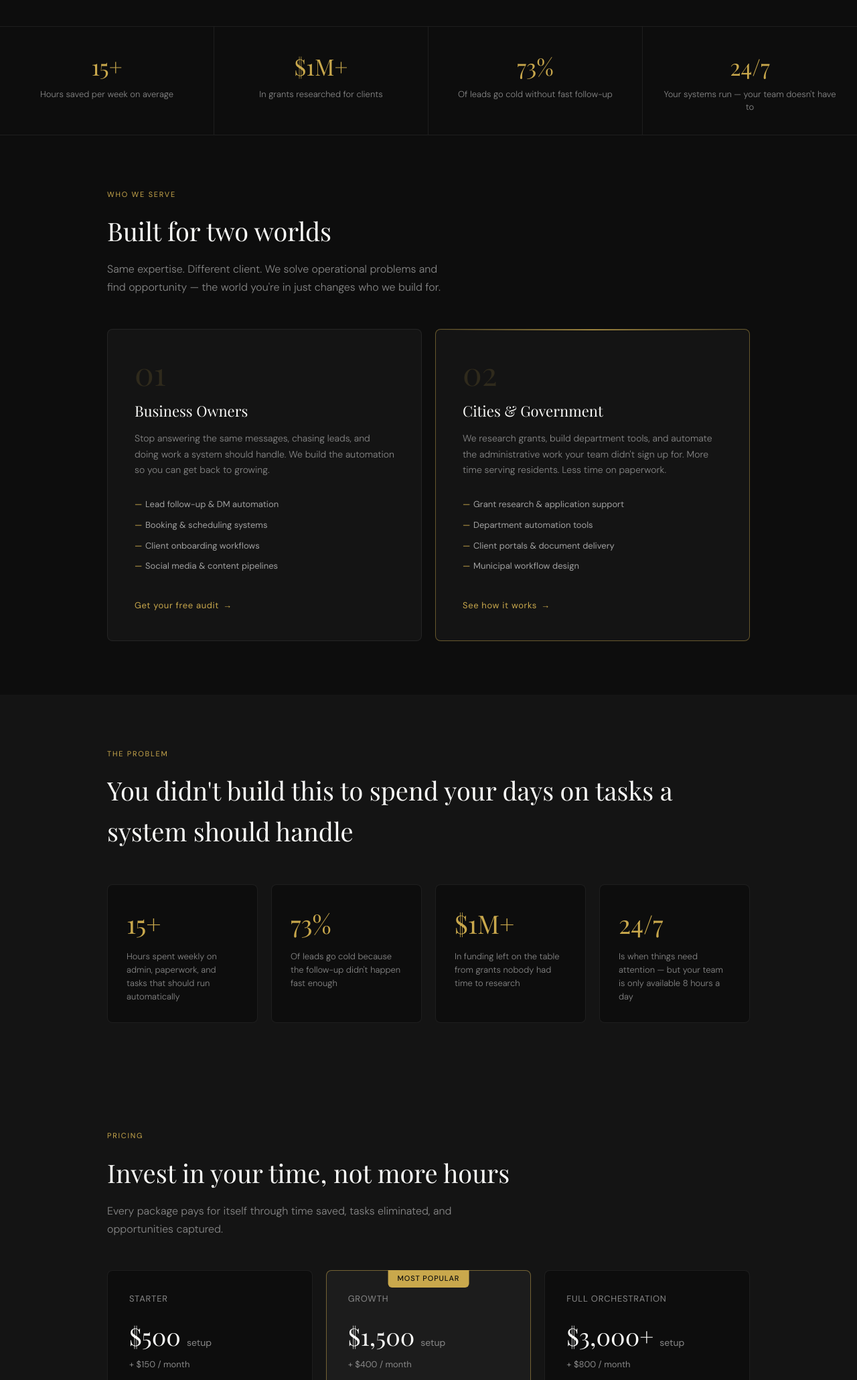
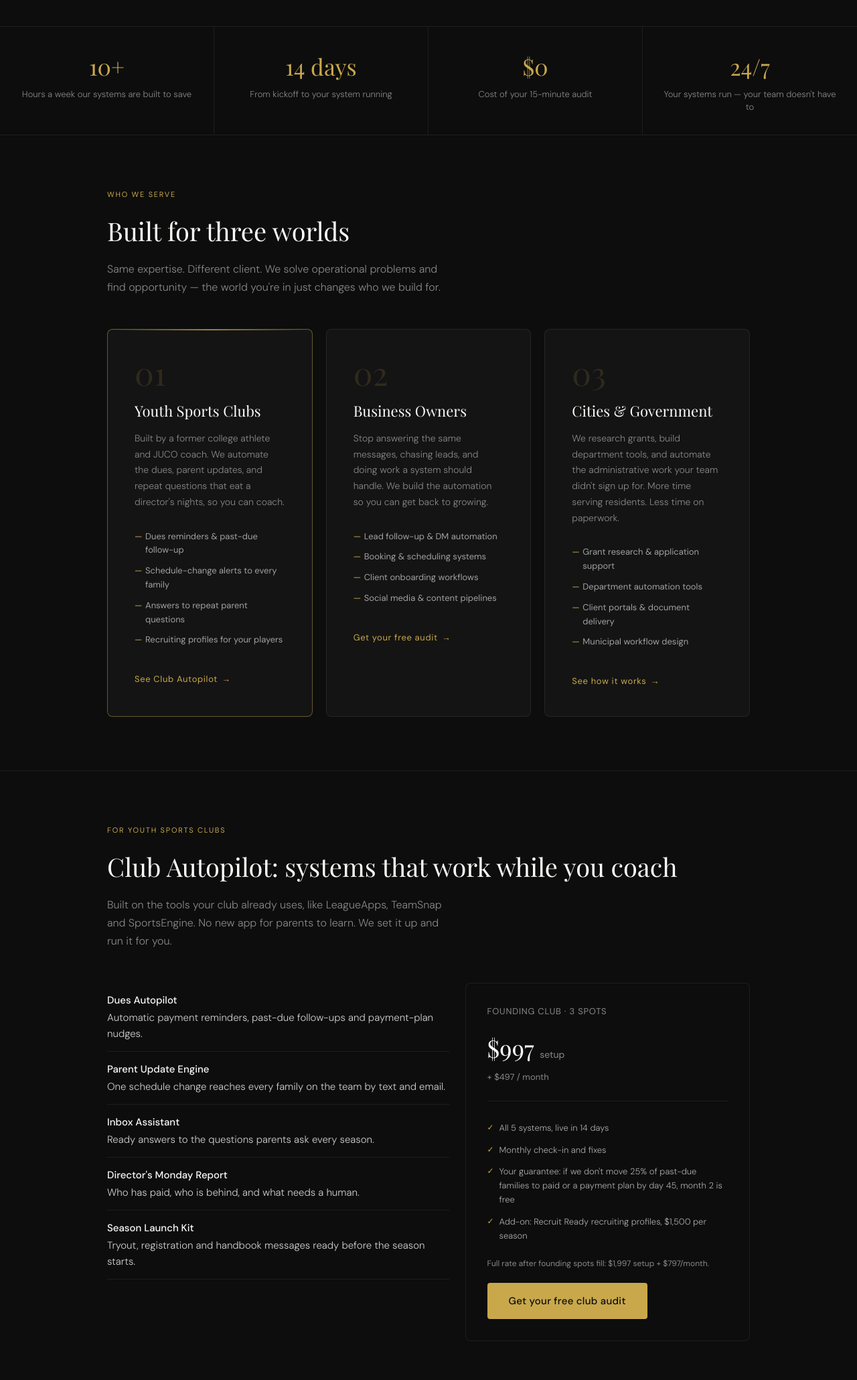
Before and after one commit to cla65975/sovereignsytems, a plain HTML site: page index.html in a window 1280 px wide. Shown: the part 740-2800 px from the top of the page at 67% size. Drawn offline with nearby package versions, Linux system fonts and the light colour scheme; a web font is replaced by a local one.

Commit message:
Add files via upload

```diff
--- a/index.html
+++ b/index.html
@@ -167,7 +167,7 @@
     .section-sub { font-size: 16px; color: var(--muted); font-weight: 300; max-width: 520px; line-height: 1.7; }
 
     /* LANES */
-    .lanes-grid { display: grid; grid-template-columns: 1fr 1fr; gap: 20px; margin-top: 3rem; }
+    .lanes-grid { display: grid; grid-template-columns: repeat(3, 1fr); gap: 20px; margin-top: 3rem; }
     .lane-card {
       border: 1px solid var(--border-subtle);
       border-radius: 8px; padding: 2.5rem;
@@ -209,6 +209,16 @@
     }
     .lane-link::after { content: '→'; transition: transform 0.2s; }
     .lane-link:hover::after { transform: translateX(4px); }
+
+    /* CLUBS */
+    .clubs-section { background: var(--dark); border-top: 1px solid var(--border-subtle); }
+    .club-grid { display: grid; grid-template-columns: 1.2fr 1fr; gap: 24px; margin-top: 3rem; align-items: start; }
+    .club-list { list-style: none; }
+    .club-list li { padding: 14px 0; border-bottom: 1px solid var(--border-subtle); font-size: 15px; color: rgba(255,255,255,0.8); font-weight: 300; }
+    .club-list li b { color: var(--white); font-weight: 500; display: block; margin-bottom: 2px; }
+    .club-price { border: 1px solid rgba(201,168,76,0.5); border-radius: 8px; padding: 2rem; background: var(--dark-3); }
+    .club-note { font-size: 12px; color: var(--muted); margin-top: 1rem; line-height: 1.5; }
+    .club-note a { color: var(--gold-light); }
 
     /* PRICING */
     .pricing-section { background: var(--dark-2); }
@@ -264,7 +274,7 @@
       font-size: 22px; font-weight: 400; margin-bottom: 10px;
     }
     .audit-box p { font-size: 14px; color: var(--muted); margin-bottom: 2rem; line-height: 1.7; font-weight: 300; }
-    .audit-choose { display: grid; grid-template-columns: 1fr 1fr; gap: 14px; }
+    .audit-choose { display: grid; grid-template-columns: repeat(3, 1fr); gap: 14px; }
     .audit-btn {
       border: 1px solid rgba(201,168,76,0.25);
       border-radius: 6px; padding: 1.5rem 1.25rem;
@@ -307,6 +317,10 @@
     .footer-link:hover { color: var(--gold); }
 
     /* RESPONSIVE */
+    @media (max-width: 900px) {
+      .lanes-grid { grid-template-columns: 1fr; }
+      .club-grid { grid-template-columns: 1fr; }
+    }
     @media (max-width: 768px) {
       nav { padding: 1rem 1.25rem; }
       .hero { padding: 4rem 1.25rem 3rem; }
@@ -342,16 +356,16 @@
 <nav>
   <div class="nav-logo">Sovereign.</div>
   <div class="nav-right">
-    <a href="#audit" class="btn-nav-ghost">Client Login</a>
+    <a href="#clubs" class="btn-nav-ghost">For Sports Clubs</a>
     <a href="#audit" class="btn-nav-gold">Free Audit</a>
   </div>
 </nav>
 
 <!-- HERO -->
 <section class="hero">
-  <span class="hero-eyebrow">Operations · Automation · Grant Research</span>
+  <span class="hero-eyebrow">Youth Sports Clubs · Business · Government</span>
   <h1>Systems that work<br><em>while you don't</em></h1>
-  <p class="hero-sub">We build the workflows, tools, and automations that free your team from the tasks eating their time — whether you run a business or a city department.</p>
+  <p class="hero-sub">We build the workflows, tools, and automations that free your team from the tasks eating their time — whether you run a youth sports club, a business, or a city department.</p>
   <div class="hero-cta">
     <a href="#audit" class="btn-gold">Get your free audit</a>
     <a href="#lanes" class="btn-outline">See what we build</a>
@@ -361,16 +375,16 @@
 <!-- STATS BAR -->
 <div class="stats-bar">
   <div class="stat-cell">
-    <div class="stat-num">15+</div>
-    <div class="stat-label">Hours saved per week on average</div>
+    <div class="stat-num">10+</div>
+    <div class="stat-label">Hours a week our systems are built to save</div>
   </div>
   <div class="stat-cell">
-    <div class="stat-num">$1M+</div>
-    <div class="stat-label">In grants researched for clients</div>
+    <div class="stat-num">14 days</div>
+    <div class="stat-label">From kickoff to your system running</div>
   </div>
   <div class="stat-cell">
-    <div class="stat-num">73%</div>
-    <div class="stat-label">Of leads go cold without fast follow-up</div>
+    <div class="stat-num">$0</div>
+    <div class="stat-label">Cost of your 15-minute audit</div>
   </div>
   <div class="stat-cell">
     <div class="stat-num">24/7</div>
@@ -382,11 +396,23 @@
 <section id="lanes">
   <div class="section-inner">
     <span class="section-tag">Who we serve</span>
-    <h2 class="section-h2">Built for two worlds</h2>
+    <h2 class="section-h2">Built for three worlds</h2>
     <p class="section-sub">Same expertise. Different client. We solve operational problems and find opportunity — the world you're in just changes who we build for.</p>
     <div class="lanes-grid">
+      <div class="lane-card featured">
+        <div class="lane-num">01</div>
+        <h3>Youth Sports Clubs</h3>
+        <p>Built by a former college athlete and JUCO coach. We automate the dues, parent updates, and repeat questions that eat a director's nights, so you can coach.</p>
+        <ul>
+          <li>Dues reminders & past-due follow-up</li>
+          <li>Schedule-change alerts to every family</li>
+          <li>Answers to repeat parent questions</li>
+          <li>Recruiting profiles for your players</li>
+        </ul>
+        <a href="#clubs" class="lane-link">See Club Autopilot</a>
+      </div>
       <div class="lane-card">
-        <div class="lane-num">01</div>
+        <div class="lane-num">02</div>
         <h3>Business Owners</h3>
         <p>Stop answering the same messages, chasing leads, and doing work a system should handle. We build the automation so you can get back to growing.</p>
         <ul>
@@ -397,8 +423,8 @@
         </ul>
         <a href="#audit" class="lane-link">Get your free audit</a>
       </div>
-      <div class="lane-card featured">
-        <div class="lane-num">02</div>
+      <div class="lane-card">
+        <div class="lane-num">03</div>
         <h3>Cities & Government</h3>
         <p>We research grants, build department tools, and automate the administrative work your team didn't sign up for. More time serving residents. Less time on paperwork.</p>
         <ul>
@@ -413,6 +439,38 @@
   </div>
 </section>
 
+<!-- CLUB AUTOPILOT -->
+<section class="clubs-section" id="clubs">
+  <div class="section-inner">
+    <span class="section-tag">For youth sports clubs</span>
+    <h2 class="section-h2">Club Autopilot: systems that work while you coach</h2>
+    <p class="section-sub">Built on the tools your club already uses, like LeagueApps, TeamSnap and SportsEngine. No new app for parents to learn. We set it up and run it for you.</p>
+    <div class="club-grid">
+      <ul class="club-list">
+        <li><b>Dues Autopilot</b>Automatic payment reminders, past-due follow-ups and payment-plan nudges.</li>
+        <li><b>Parent Update Engine</b>One schedule change reaches every family on the team by text and email.</li>
+        <li><b>Inbox Assistant</b>Ready answers to the questions parents ask every season.</li>
+        <li><b>Director's Monday Report</b>Who has paid, who is behind, and what needs a human.</li>
+        <li><b>Season Launch Kit</b>Tryout, registration and handbook messages ready before the season starts.</li>
+      </ul>
+      <div class="price-card club-price">
+        <div class="price-tier">Founding Club · 3 spots</div>
+        <div class="price-amount">$997 <span>setup</span></div>
+        <div class="price-monthly">+ $497 / month</div>
+        <div class="price-divider"></div>
+        <ul>
+          <li>All 5 systems, live in 14 days</li>
+          <li>Monthly check-in and fixes</li>
+          <li>Your guarantee: if we don't move 25% of past-due families to paid or a payment plan by day 45, month 2 is free</li>
+          <li>Add-on: Recruit Ready recruiting profiles, $1,500 per season</li>
+        </ul>
+        <p class="club-note">Full rate after founding spots fill: $1,997 setup + $797/month.</p>
+        <a href="#audit" class="btn-gold" style="margin-top:1.25rem;">Get your free club audit</a>
+      </div>
+    </div>
+  </div>
+</section>
+
 <!-- PROOF NUMBERS -->
 <section class="proof-section">
   <div class="section-inner">
@@ -420,16 +478,16 @@
     <h2 class="section-h2">You didn't build this to spend your days on tasks a system should handle</h2>
     <div class="proof-grid">
       <div class="proof-card">
-        <div class="proof-big">15+</div>
-        <div class="proof-desc">Hours spent weekly on admin, paperwork, and tasks that should run automatically</div>
+        <div class="proof-big">10–12%</div>
+        <div class="proof-desc">Of youth sports revenue is estimated to go uncollected (<a href="https://jvavolleyball.org/?p=5339" target="_blank" style="color:var(--gold-light);">industry estimate</a>)</div>
       </div>
       <div class="proof-card">
-        <div class="proof-big">73%</div>
-        <div class="proof-desc">Of leads go cold because the follow-up didn't happen fast enough</div>
+        <div class="proof-big">1 → All</div>
+        <div class="proof-desc">One update should reach every customer, family or resident without 40 separate texts</div>
       </div>
       <div class="proof-card">
-        <div class="proof-big">$1M+</div>
-        <div class="proof-desc">In funding left on the table from grants nobody had time to research</div>
+        <div class="proof-big">Missed</div>
+        <div class="proof-desc">Grant deadlines and funding nobody had time to research</div>
       </div>
       <div class="proof-card">
         <div class="proof-big">24/7</div>
@@ -460,7 +518,7 @@
         </ul>
       </div>
       <div class="price-card featured-price">
-        <div class="price-badge">Most popular</div>
+        <div class="price-badge">Recommended</div>
         <div class="price-tier">Growth</div>
         <div class="price-amount">$1,500 <span>setup</span></div>
         <div class="price-monthly">+ $400 / month</div>
@@ -497,12 +555,17 @@
   <div class="audit-inner">
     <span class="section-tag" style="display:block; text-align:center;">Start here</span>
     <h2 class="section-h2" style="text-align:center;">Free 15-minute operations audit</h2>
-    <p class="section-sub" style="margin: 0 auto; text-align:center;">8 questions about how your organization runs today. You walk away knowing exactly where a system could save your team 10+ hours a week. No jargon. No pressure. Just clarity.</p>
+    <p class="section-sub" style="margin: 0 auto; text-align:center;">Running a youth sports club? Ask for the Dues & Parent-Communication Audit. 8 questions about how your organization runs today. You walk away knowing exactly where a system could save your team 10+ hours a week. No jargon. No pressure. Just clarity.</p>
     <div class="audit-box">
       <span class="audit-step-label">Step 1 — Tell us who you are</span>
       <h3>Find out where you're bleeding time</h3>
       <p>We ask different questions depending on your world. Choose your path and we'll tailor the audit to you.</p>
       <div class="audit-choose">
+        <a href="https://tally.so/r/OD8AKR" target="_blank" class="audit-btn">
+          <span class="audit-icon">🏀</span>
+          <span class="audit-title">I run a youth sports club</span>
+          <span class="audit-sub">Dues, parent updates, tryouts, recruiting</span>
+        </a>
         <a href="https://tally.so/r/OD8AKR" target="_blank" class="audit-btn">
           <span class="audit-icon">🏢</span>
           <span class="audit-title">I'm a business owner</span>
@@ -515,7 +578,7 @@
         </a>
       </div>
     </div>
-    <p class="audit-note">15 minutes. No cost. No commitment. Just clarity.</p>
+    <p class="audit-note">15 minutes. No cost. No commitment. Just clarity.<br>Prefer email? <a href="mailto:sovereignsystems@aol.com" style="color:var(--gold-light);">sovereignsystems@aol.com</a></p>
   </div>
 </section>
 
@@ -523,7 +586,7 @@
 <footer>
   <div class="footer-logo">Sovereign.</div>
   <div class="footer-tagline">Smart systems for organizations that refuse to stay stuck.</div>
-  <a href="https://tally.so/r/OD8AKR" target="_blank" class="footer-link">sovereignsystems.it.com</a>
+  <a href="mailto:sovereignsystems@aol.com" class="footer-link">sovereignsystems@aol.com</a>
 </footer>
 
 </body>
```
